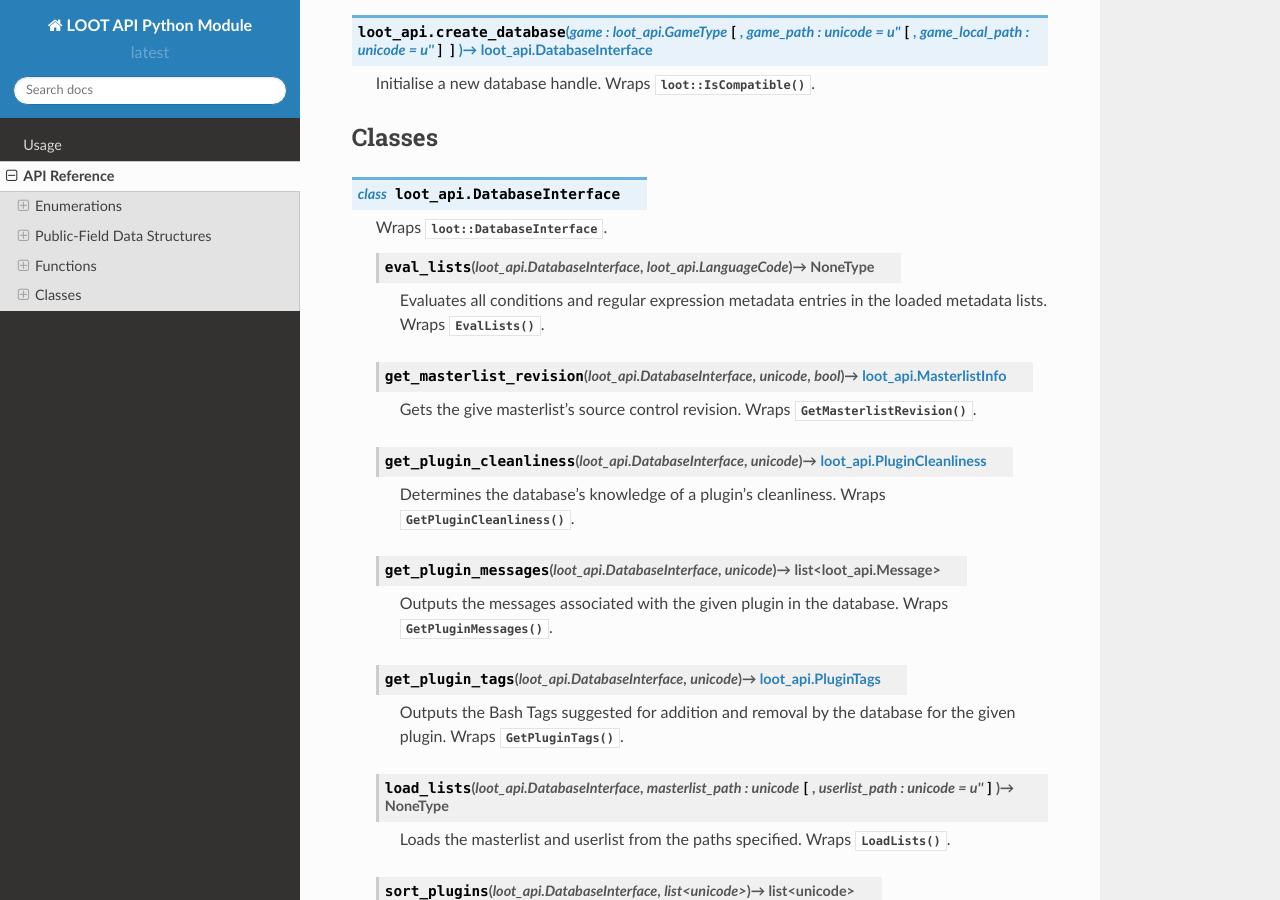
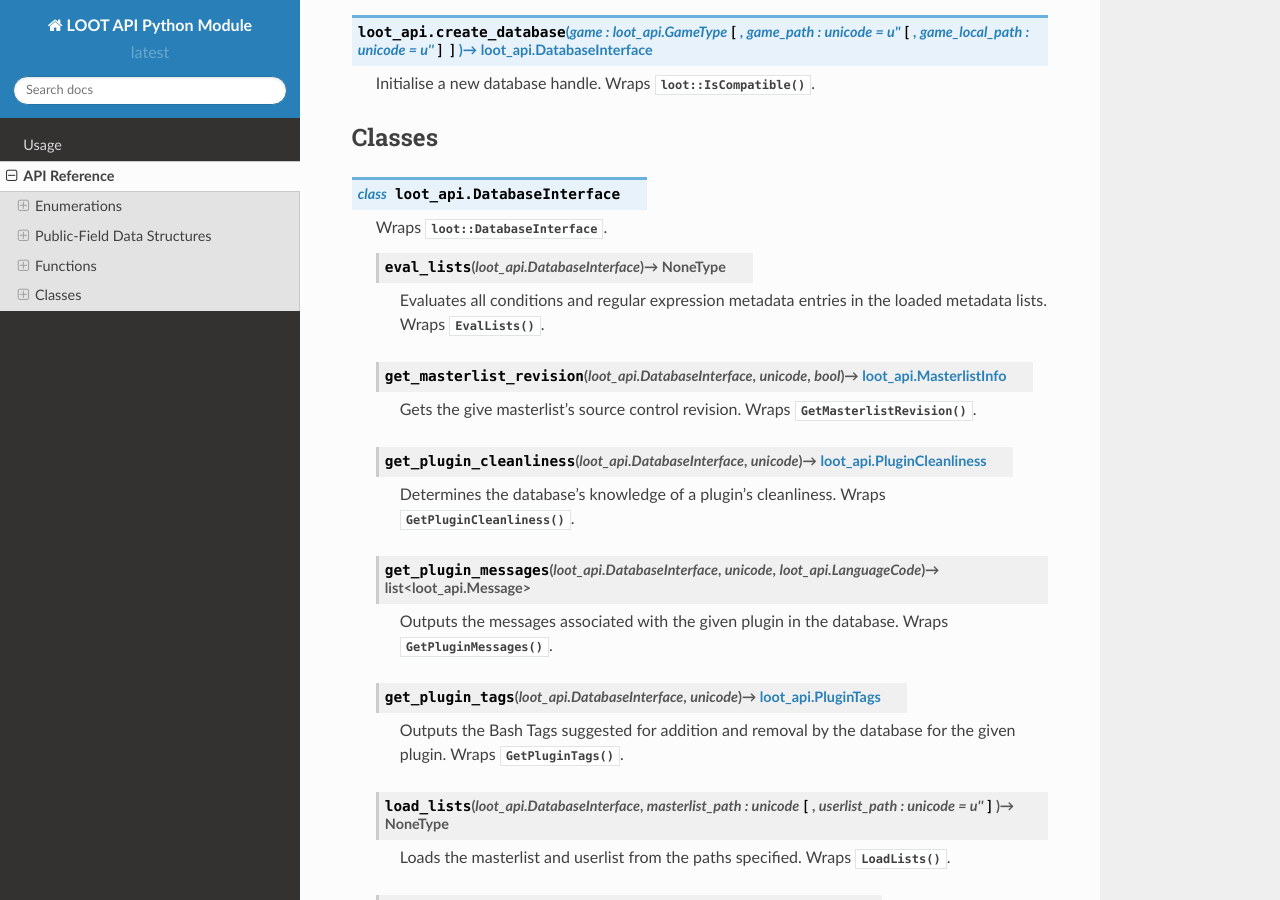
Before and after one commit to loot/libloot-python, a Sphinx documentation site: the page built from docs/reference.rst, in a window 1280 px wide and 900 px high, scrolled down 3199 px. Built offline with Sphinx 7.4.7 and the Read the Docs theme 2.0.0, drawn with Linux system fonts in a browser that asks for light colours; part of the change alters nothing that is shown.

```diff
--- a/docs/reference.rst
+++ b/docs/reference.rst
@@ -131,7 +131,7 @@ Classes
 
   Wraps :cpp:class:`loot::DatabaseInterface`.
 
-  .. py:method:: eval_lists(loot_api.DatabaseInterface, loot_api.LanguageCode) -> NoneType
+  .. py:method:: eval_lists(loot_api.DatabaseInterface) -> NoneType
 
     Evaluates all conditions and regular expression metadata entries in the loaded metadata lists. Wraps :cpp:func:`EvalLists`.
 
@@ -143,7 +143,7 @@ Classes
 
     Determines the database’s knowledge of a plugin’s cleanliness. Wraps :cpp:func:`GetPluginCleanliness`.
 
-  .. py:method:: get_plugin_messages(loot_api.DatabaseInterface, unicode) -> list<loot_api.Message>
+  .. py:method:: get_plugin_messages(loot_api.DatabaseInterface, unicode, loot_api.LanguageCode) -> list<loot_api.Message>
 
     Outputs the messages associated with the given plugin in the database. Wraps :cpp:func:`GetPluginMessages`.
 
```
